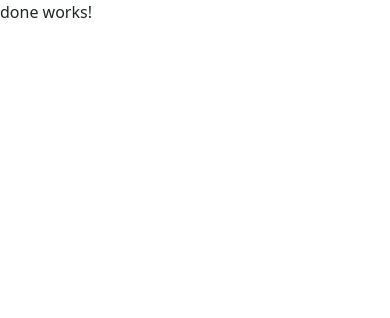
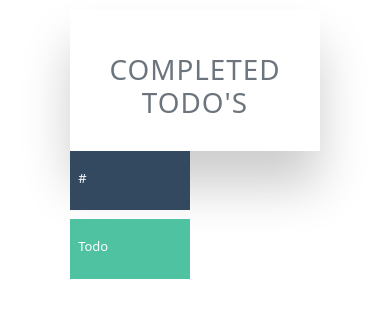
Before and after one commit to Islamsulaiman/angular-todo-app, an Angular app: page /done in a window 390 px wide. Shown: the top 318 px of the page. Built offline with nearby package versions, Linux system fonts and the light colour scheme.

Commit message:
UnComplete todo's in done comp

```diff
--- a/src/app/done/done.component.css
+++ b/src/app/done/done.component.css
@@ -0,0 +1,128 @@
+*{
+    box-sizing: border-box;
+    -webkit-box-sizing: border-box;
+    -moz-box-sizing: border-box;
+}
+body{
+    font-family: Helvetica;
+    -webkit-font-smoothing: antialiased;
+    background: rgba( 71, 147, 227, 1);
+}
+h2{
+    text-align: center;
+    font-size: 18px;
+    text-transform: uppercase;
+    letter-spacing: 1px;
+    color: white;
+    padding: 30px 0;
+}
+
+/* Table Styles */
+
+.table-wrapper{
+    margin: 10px 70px 70px;
+    box-shadow: 0px 35px 50px rgba( 0, 0, 0, 0.2 );
+}
+
+.fl-table {
+    border-radius: 5px;
+    font-size: 12px;
+    font-weight: normal;
+    border: none;
+    border-collapse: collapse;
+    width: 100%;
+    max-width: 100%;
+    white-space: nowrap;
+    background-color: white;
+}
+
+.fl-table td, .fl-table th {
+    text-align: center;
+    padding: 8px;
+}
+
+.fl-table td {
+    border-right: 1px solid #f8f8f8;
+    font-size: 12px;
+}
+
+.fl-table thead th {
+    color: #ffffff;
+    background: #4FC3A1;
+}
+
+
+.fl-table thead th:nth-child(odd) {
+    color: #ffffff;
+    background: #324960;
+}
+
+.fl-table tr:nth-child(even) {
+    background: #F8F8F8;
+}
+
+/* Responsive */
+
+@media (max-width: 767px) {
+    .fl-table {
+        display: block;
+        width: 100%;
+    }
+    .table-wrapper:before{
+        content: "Scroll horizontally >";
+        display: block;
+        text-align: right;
+        font-size: 11px;
+        color: white;
+        padding: 0 0 10px;
+    }
+    .fl-table thead, .fl-table tbody, .fl-table thead th {
+        display: block;
+    }
+    .fl-table thead th:last-child{
+        border-bottom: none;
+    }
+    .fl-table thead {
+        float: left;
+    }
+    .fl-table tbody {
+        width: auto;
+        position: relative;
+        overflow-x: auto;
+    }
+    .fl-table td, .fl-table th {
+        padding: 20px .625em .625em .625em;
+        height: 60px;
+        vertical-align: middle;
+        box-sizing: border-box;
+        overflow-x: hidden;
+        overflow-y: auto;
+        width: 120px;
+        font-size: 13px;
+        text-overflow: ellipsis;
+    }
+    .fl-table thead th {
+        text-align: left;
+        border-bottom: 1px solid #f7f7f9;
+    }
+    .fl-table tbody tr {
+        display: table-cell;
+    }
+    .fl-table tbody tr:nth-child(odd) {
+        background: none;
+    }
+    .fl-table tr:nth-child(even) {
+        background: transparent;
+    }
+    .fl-table tr td:nth-child(odd) {
+        background: #F8F8F8;
+        border-right: 1px solid #E6E4E4;
+    }
+    .fl-table tr td:nth-child(even) {
+        border-right: 1px solid #E6E4E4;
+    }
+    .fl-table tbody td {
+        display: block;
+        text-align: center;
+    }
+}
--- a/src/app/done/done.component.html
+++ b/src/app/done/done.component.html
@@ -1 +1,26 @@
-<p>done works!</p>
+
+<div class="table-wrapper">
+
+    <div class="row">
+      <div class="col-md-12">
+          <h2 class="pt-3 pb-4 text-center font-bold font-up deep-purple-text text-muted"><span class="h1">Completed Todo's</span> </h2>
+      </div>
+    </div>
+
+    <table class="fl-table">
+        <thead>
+        <tr>
+            <th class="h3">#</th>
+            <th class="h3">Todo</th>
+
+        </tr>
+        </thead>
+        <tbody>
+        <tr *ngFor="let todo of completedTodo; let i =index">
+            <td ><span class="h6"> {{i+1}}</span></td>
+            <td ><span class="h6"> {{todo.title}}</span></td>
+
+        </tr>
+        <tbody>
+    </table>
+</div>
--- a/src/app/done/done.component.ts
+++ b/src/app/done/done.component.ts
@@ -9,11 +9,24 @@ import { Todo } from '../todo/todoType';
 })
 export class DoneComponent {
 
+  allTodos :Todo[] = []
   completedTodo :Todo[] = []
 
   constructor(private _todoService: TodosService){
-    this.completedTodo = this._todoService.todosCompleted
+
+
+    this.allTodos = this._todoService.allTodos
+
+    for(let i =0; i<this.allTodos.length; i++){
+      if(this.allTodos[i].completed === true){
+        this.completedTodo.push(this.allTodos[i])
+      }
+    }
+
+
     console.log(this.completedTodo)
+
+
   }
 
 }
--- a/src/app/favorite/favorite.component.ts
+++ b/src/app/favorite/favorite.component.ts
@@ -24,6 +24,7 @@ export class FavoriteComponent implements OnInit{
         this.favTodos.push(this.allTodos[i])
       }
     }
+
   }
 
 
--- a/src/app/services/todos.service.ts
+++ b/src/app/services/todos.service.ts
@@ -52,25 +52,25 @@ export class TodosService {
 // currentMessage = this.messageSource.asObservable();
 
 
-  onSubmit(newTodo:Todo){
-    let todo = new Todo();
-    todo.title = newTodo.title
-    todo.completed = newTodo.completed
-    todo.deleted = newTodo.deleted
-    todo.favorite = newTodo.favorite
+  // onSubmit(newTodo:Todo){
+  //   let todo = new Todo();
+  //   todo.title = newTodo.title
+  //   todo.completed = newTodo.completed
+  //   todo.deleted = newTodo.deleted
+  //   todo.favorite = newTodo.favorite
 
-    if(newTodo.completed){
-      this.todosCompleted.push(todo)
+  //   if(newTodo.completed){
+  //     this.todosCompleted.push(todo)
 
-    }else if(newTodo.deleted){
-      this.todosDeleted.push(todo)
-    }
-    else if(newTodo.favorite){
-      this.todosFav.push(todo)
-    }
-    this.allTodos.push(newTodo);
+  //   }else if(newTodo.deleted){
+  //     this.todosDeleted.push(todo)
+  //   }
+  //   else if(newTodo.favorite){
+  //     this.todosFav.push(todo)
+  //   }
+  //   this.allTodos.push(newTodo);
 
-  }
+  // }
 
   getTodos(){
     // return this.allTodos
--- a/src/app/todo/todo.component.ts
+++ b/src/app/todo/todo.component.ts
@@ -79,31 +79,13 @@ export class TodoComponent implements OnInit {
 
     if(!this.todos[id].favorite ){
 
-      // this.todos[id].favorite = !this.todos[id].favorite  //change its state
-      // this._todoService.todoFavObj[id] = this._todoService.todosFav.length
-
-      // console.log(this._todoService.todoFavObj)
-
-      // this._todoService.todosFav.push(this.todos[id])
-      // console.log("false in fav")
-
-      console.log(`title ${this._todoService.allTodos[id].title}`)
-      console.log(`before ${this._todoService.allTodos[id].favorite}`)
       this.todos[id].favorite = true  //change its state
       this._todoService.allTodos[id].favorite = true
-      console.log(`after ${this._todoService.allTodos[id].favorite}`)
-
-
 
     }else{
 
-
-      console.log(`title ${this._todoService.allTodos[id].title}`)
-      console.log(`before ${this._todoService.allTodos[id].favorite}`)
       this.todos[id].favorite = false  //change its state
       this._todoService.allTodos[id].favorite = false
-      // this._todoService.todosFav.splice(this._todoService.todoFavObj[id] ,1)
-      console.log(`after ${this._todoService.allTodos[id].favorite}`)
 
     }
   }
@@ -124,14 +106,14 @@ export class TodoComponent implements OnInit {
     if(!this.todos[id].completed){
 
       //if todo is not done
-      this.todos[id].completed = !this.todos[id].completed  //change its state
-      this._todoService.todosCompleted.push(this.todos[id])
+      this.todos[id].completed = true  //change its state
+      this._todoService.allTodos[id].completed = true
 
     }else{
 
       // if todo id already made done, and we want to bring it back
-      this.todos[id].completed = !this.todos[id].completed  //change its state
-      this._todoService.todosCompleted.splice(id,1)
+      this.todos[id].completed = false  //change its state
+      this._todoService.allTodos[id].completed = false
     }
   }
 
```
